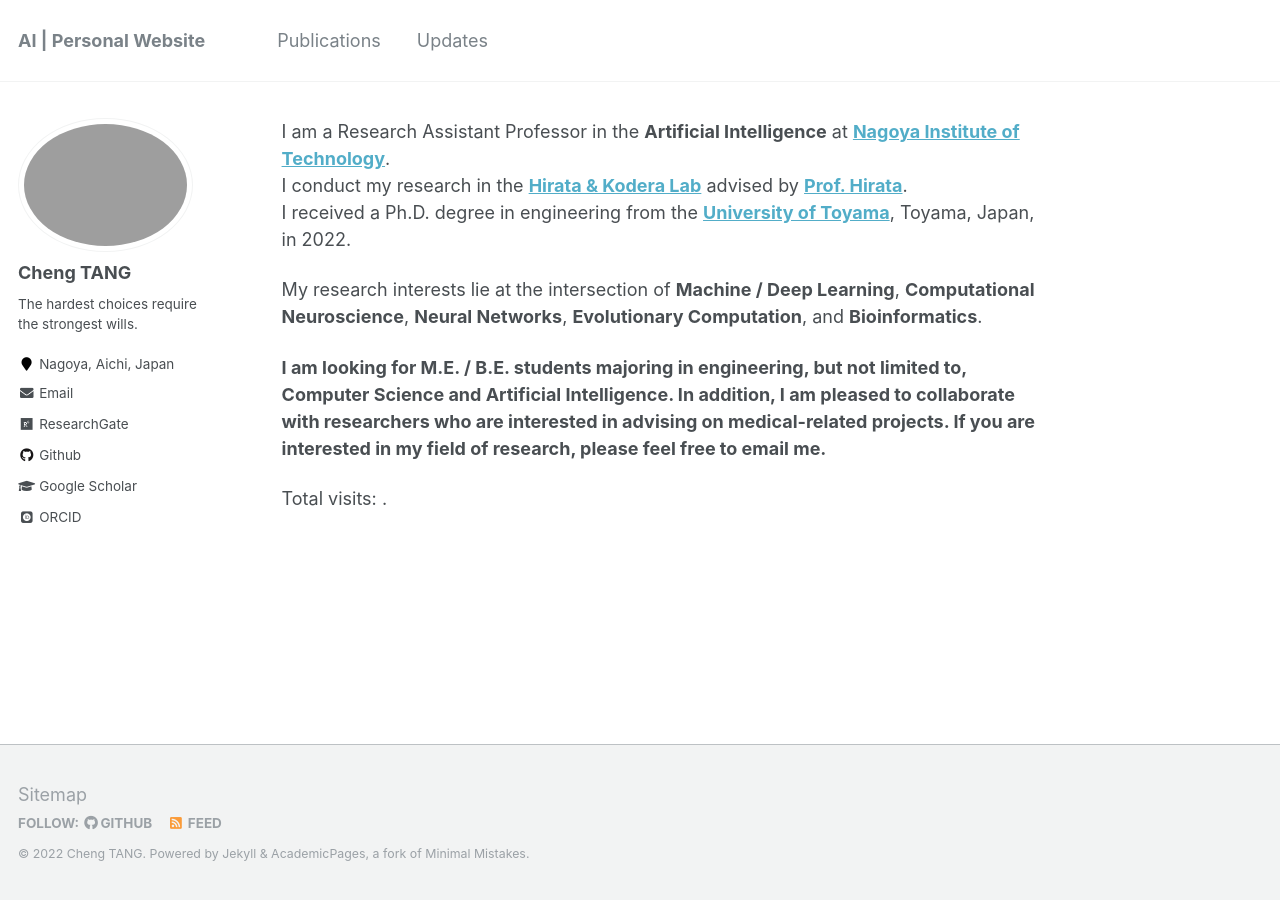
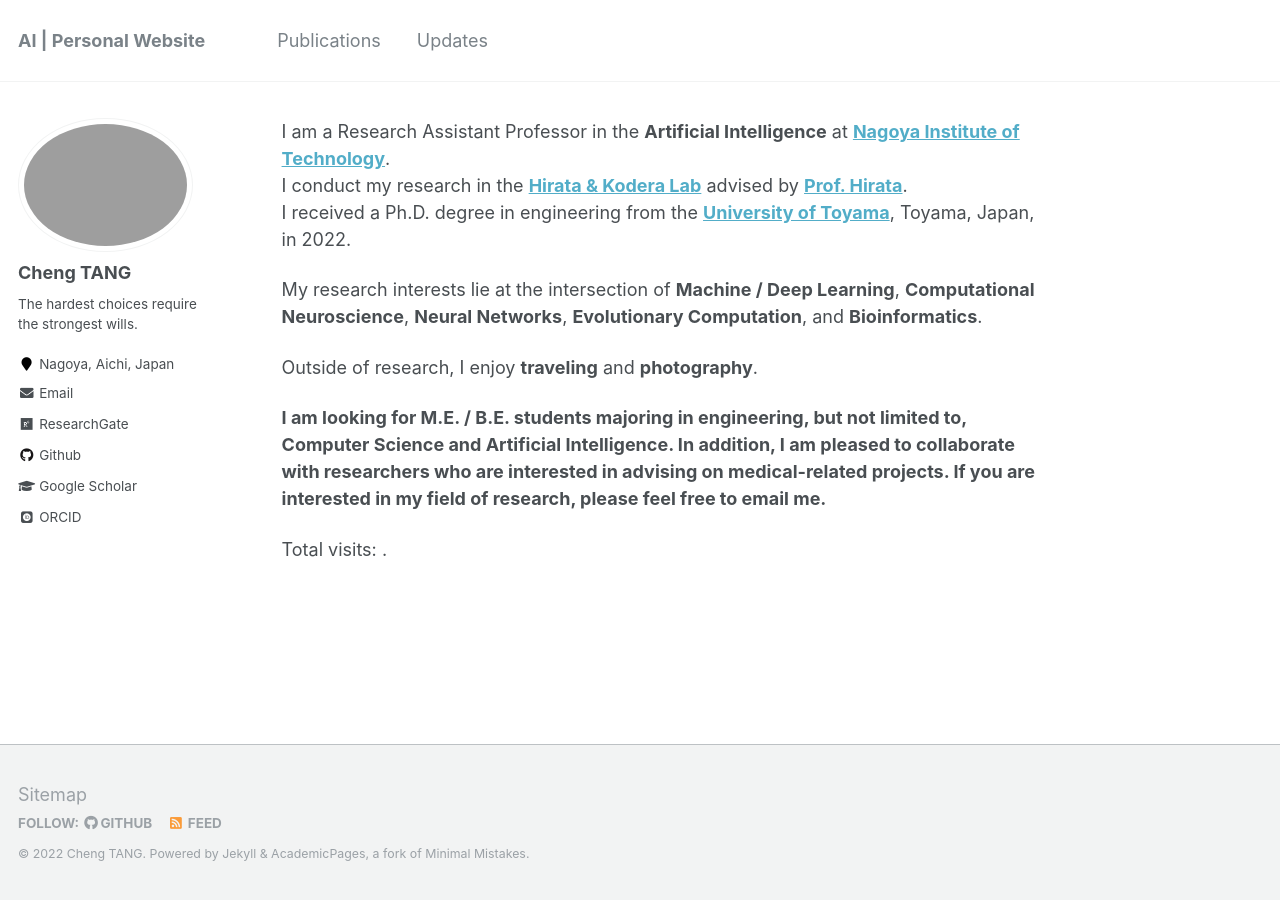
Before and after one commit to ChengTANG-AI/chengtang-ai.github.io, a Jekyll site: the page built from _pages/about.md, in a window 1280 px wide. Built offline with Jekyll 4.4.1, drawn with Linux system fonts in a browser that asks for light colours; some web fonts are replaced; comment, search, counter and statistics services are not loaded.

Commit message:
Update about.md

```diff
--- a/_pages/about.md
+++ b/_pages/about.md
@@ -14,6 +14,8 @@ I received a Ph.D. degree in engineering from the **[University of Toyama](https
 
 My research interests lie at the intersection of **Machine / Deep Learning**, **Computational Neuroscience**, **Neural Networks**, **Evolutionary Computation**, and **Bioinformatics**.
 
+Outside of research, I enjoy **traveling** and **photography**.
+
 **I am looking for M.E. / B.E. students majoring in engineering, but not limited to, Computer Science and Artificial Intelligence. In addition, I am pleased to collaborate with researchers who are interested in advising on medical-related projects. If you are interested in my field of research, please feel free to email me.**
 
 
```
